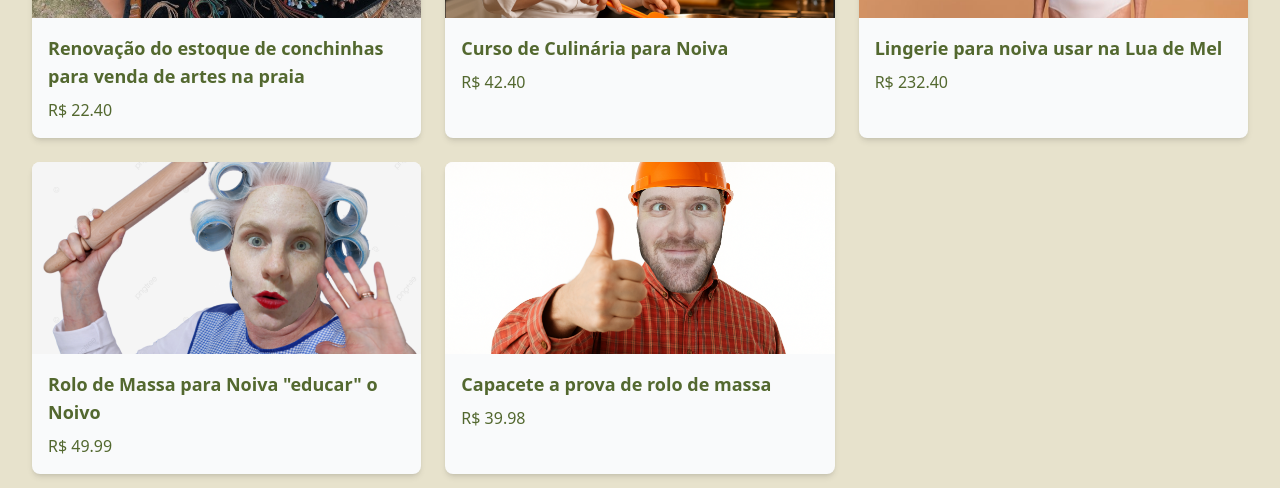
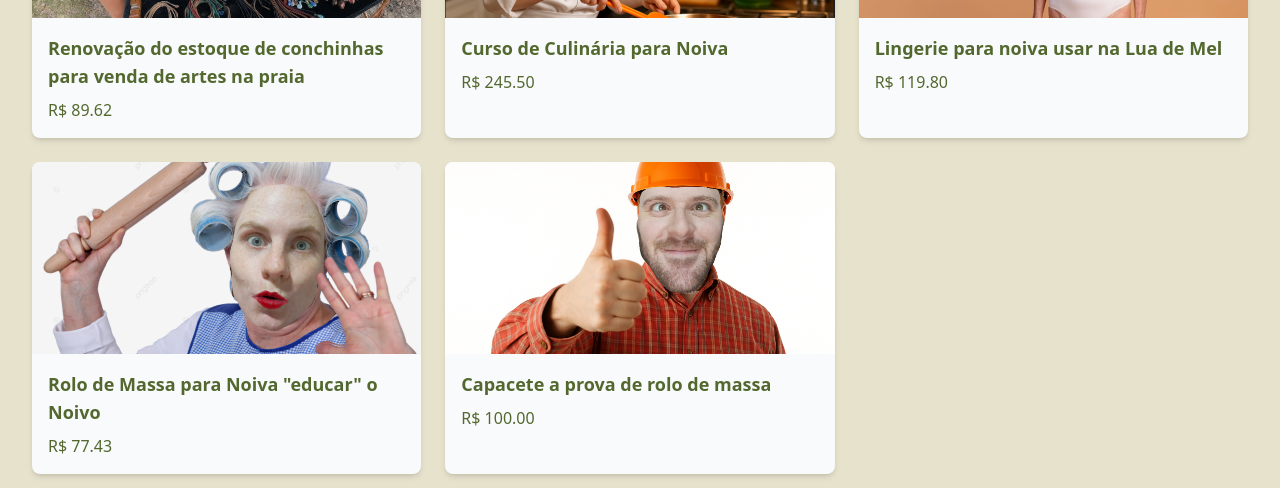
Before and after one commit to heitorschleder/wedding-list, a Nuxt app: page / in a window 1280 px wide. Shown: the part 1126-1614 px from the top of the page. Built offline with nearby package versions, Linux system fonts and the light colour scheme.

Commit message:
adding cards pixcodes

```diff
--- a/app.vue
+++ b/app.vue
@@ -59,37 +59,37 @@ const gifts = ref([
   {
     id: 7,
     title: 'Renovação do estoque de conchinhas para venda de artes na praia',
-    price: 22.40,
+    price: 89.62,
     image: Especial,
-    pixCode: '000000'
+    pixCode: '00020126580014BR.GOV.BCB.PIX0136e0ec7723-68aa-44d4-bb26-7102480094fe520400005303986540589.625802BR5918Bruna Cansian Knop6009SAO PAULO61080540900062110507conchas6304D9E7'
   },
   {
     id: 8,
     title: 'Curso de Culinária para Noiva',
-    price: 42.40,
+    price: 245.50,
     image: Kitchen,
-    pixCode: '000000'
+    pixCode: '00020126580014BR.GOV.BCB.PIX0136e0ec7723-68aa-44d4-bb26-7102480094fe5204000053039865406245.505802BR5918Bruna Cansian Knop6009SAO PAULO61080540900062090505curso63040132'
   },
   {
     id: 9,
     title: 'Lingerie para noiva usar na Lua de Mel',
-    price: 232.40,
+    price: 119.80,
     image: Lingerie,
-    pixCode: '000000'
+    pixCode: '00020126580014BR.GOV.BCB.PIX0136e0ec7723-68aa-44d4-bb26-7102480094fe5204000053039865406119.805802BR5918Bruna Cansian Knop6009SAO PAULO61080540900062120508lingerie6304E534'
   },
   {
     id: 10,
     title: 'Rolo de Massa para Noiva "educar" o Noivo',
-    price: 49.99,
+    price: 77.43,
     image: Stick,
-    pixCode: '000000'
+    pixCode: '00020126580014BR.GOV.BCB.PIX0136e0ec7723-68aa-44d4-bb26-7102480094fe520400005303986540577.435802BR5918Bruna Cansian Knop6009SAO PAULO61080540900062150511rolodemassa63042A3D'
   },
   {
     id: 11,
     title: 'Capacete a prova de rolo de massa',
-    price: 39.98,
+    price: 100.00,
     image: Helmet,
-    pixCode: '000000'
+    pixCode: '00020126580014BR.GOV.BCB.PIX0136e0ec7723-68aa-44d4-bb26-7102480094fe5204000053039865406100.005802BR5918Bruna Cansian Knop6009SAO PAULO61080540900062120508capacete630475FC'
   }
 ])
 
```
